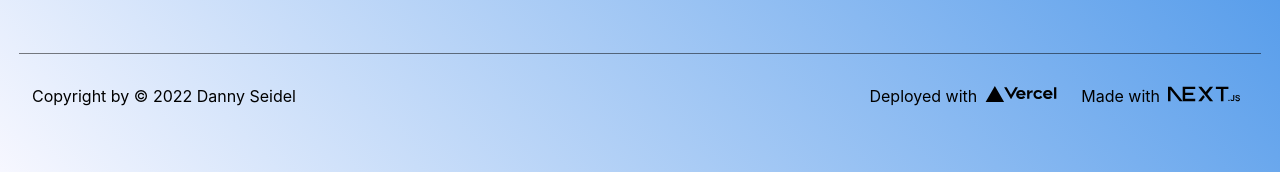
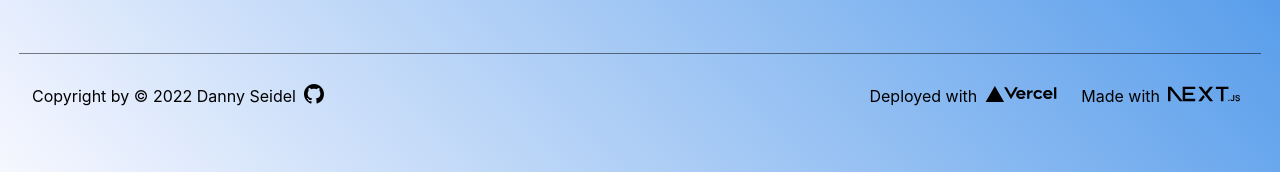
Before and after one commit to DannySeidel/about-page, a Next.js app: page / in a window 1280 px wide. Shown: the part 662-834 px from the top of the page. Built offline with nearby package versions, Linux system fonts and the light colour scheme.

Commit message:
added github link

```diff
--- a/components/FooterWrapper.tsx
+++ b/components/FooterWrapper.tsx
@@ -9,13 +9,20 @@ export const FooterWrapper = () => {
             <Footer>
                 <Copyright>
                     <p>Copyright by © 2022 Danny Seidel</p>
+                    <Logo
+                        href="https://github.com/DannySeidel/about-page"
+                        src="/github.svg"
+                        alt="GitHub Logo"
+                        width={20}
+                        height={20}
+                    />
                 </Copyright>
                 <MadeWith>
                     <p>Deployed with</p>
-                    <Logo href="https://vercel.com" src="/vercel.svg" alt="Vercel Logo" />
+                    <Logo href="https://vercel.com" src="/vercel.svg" alt="Vercel Logo" width={72} height={16} />
                     <Spacer />
                     <p>Made with</p>
-                    <Logo href="https://nextjs.org" src="/nextjs.svg" alt="Next.js Logo" />
+                    <Logo href="https://nextjs.org" src="/nextjs.svg" alt="Next.js Logo" width={72} height={16} />
                 </MadeWith>
             </Footer>
         </FooterContainer>
@@ -37,6 +44,8 @@ const FooterContainer = styled.div`
 const Copyright = styled.div`
     margin: 1em 2em;
     text-align: left;
+    display: flex;
+    flex-direction: row;
 `
 
 const MadeWith = styled.div`
--- a/components/Logo.tsx
+++ b/components/Logo.tsx
@@ -5,14 +5,16 @@ interface LogoProps {
     href?: string
     src: string
     alt: string
+    width: number
+    height: number
 }
 
-export const Logo = ({ href, src, alt }: LogoProps) => {
+export const Logo = ({ href, src, alt, width, height }: LogoProps) => {
     return (
         <StyledDiv>
             <a href={href}>
                 <span>
-                    <StyledImage src={src} alt={alt} width={72} height={16} />
+                    <StyledImage src={src} alt={alt} width={width} height={height} />
                 </span>
             </a>
         </StyledDiv>
```
Also changed, not shown: public/github.svg (added).
